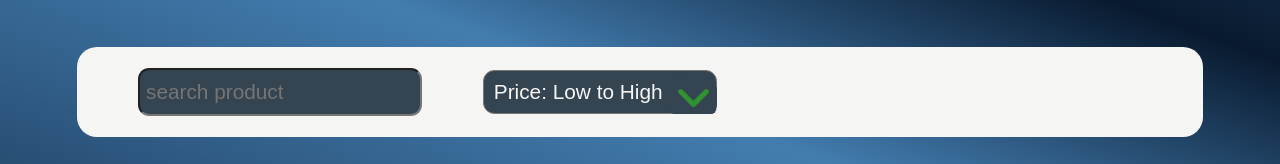
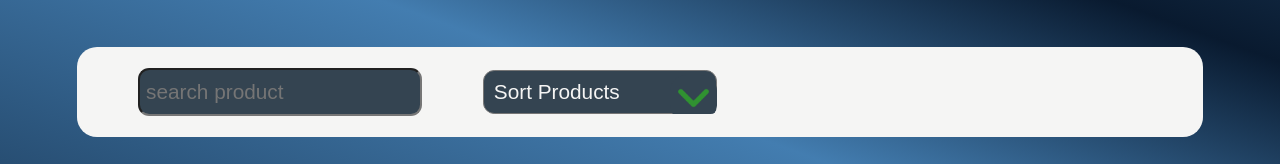
Before and after one commit to celik-arda/e-commerce, a React (Vite) app: page / in a window 1280 px wide. Shown: the part 896-1060 px from the top of the page. Built offline with nearby package versions, Linux system fonts and the light colour scheme; no server answers; the database is empty.

Commit message:
feat (filterbar & ProductSection): add sort function
connect sorting-form state to contextApi, use changed form value, sort products via a function based on their price values (High to Low or Low to High)

```diff
--- a/src/components/productSection/ProductSection.tsx
+++ b/src/components/productSection/ProductSection.tsx
@@ -1,7 +1,8 @@
 import style from './ProductSection.module.css'
+// import style from './ProductSection.module.scss'
 import { useEffect, useContext } from 'react';
 import MyAllContext from '../../contextProviders/MyContextProvider.tsx'
-import { collection } from 'firebase/firestore';
+import { collection, CollectionReference } from 'firebase/firestore';
 import { db } from '../../../firebase.tsx';
 import SingleProduct from '../singleProduct/SingleProduct.tsx';
 
@@ -26,15 +27,49 @@ const ProductSection = () => {
         return <div>productsection load...</div>;
     }
 
-    const {allProducts, setAllProducts} = contextVariables;
+    const {allProducts, setAllProducts, sortingPriceType, setSortingPriceType} = contextVariables;
 
-    let getProductsFromFirestoreAndList = (collectionRef : any) => {
+    let getProductsFromFirestoreAndList = (collectionRef : CollectionReference) => {
 
         UIprocess.getAllProductsAndList(collectionRef, setAllProducts);
 
         return allProducts;
     }
 
+    // Product Sorting Function (Based On Price)  //
+    const sortingProductBasedOnPrice = async (sortingType: string) : Promise<void> => {
+
+        let defaultAllProducts: AllProducts[] = await UIprocess.getAllProductsAndList(productsRef, setAllProducts);
+
+        console.log("sıralanmadan önce çekilen data : ",defaultAllProducts)
+
+        let sortedAllProducts : AllProducts[] = [];
+
+        if (!defaultAllProducts) {
+            return;
+        }
+        else {
+            if (sortingType === "default") {
+                return;
+            }
+            else if (sortingType === "toHigh") {
+                sortedAllProducts = defaultAllProducts.sort((a, b) => a.price - b.price);
+            }
+            else if (sortingType === "toLow") {
+                sortedAllProducts = defaultAllProducts.sort((a, b) => b.price - a.price);
+            }
+        }
+        setAllProducts(sortedAllProducts);
+
+    }
+
+    // When sort-select-form was changed, sort the products //
+    useEffect(() => {
+        sortingProductBasedOnPrice(sortingPriceType);
+    },[sortingPriceType])
+
+
+    // When page was opened, get the products //
     useEffect(() => {
         getProductsFromFirestoreAndList(productsRef);
     },[])
@@ -44,7 +79,7 @@ const ProductSection = () => {
         <div className={style.product_section}>
             <ul className={style.product_list}>
                 {
-                    allProducts.map((item: AllProducts | undefined, index) => (
+                    allProducts && allProducts.map((item: AllProducts | undefined, index) => (
 
                         <li key={index} className={style.product_item}>
                             <SingleProduct item={item} />
--- a/src/components/searchFilterBar/SearchAndFilterInputs.tsx
+++ b/src/components/searchFilterBar/SearchAndFilterInputs.tsx
@@ -1,4 +1,4 @@
-    import { useState, useContext, useEffect} from 'react';
+    import { useContext, useEffect} from 'react';
     import style from './SearchAndFilterInputs.module.css'
     import MyAllContext from '../../contextProviders/MyContextProvider';
     import SearchResults from '../../components/searchFilterBarResults/SearchResults'
@@ -18,23 +18,19 @@
         // select collection named products in firestore //
         const productsRef = collection(db, "products");
 
-        const [selectListValue, setSelectListValue] = useState();
-
         let contextVariables = useContext(MyAllContext);
 
         if(!contextVariables){
             return <div>loading context...</div>
         }
 
-        const {searchBarValue, setSearchBarValue, searchResultVisible, setSearchResultVisible, setListResult} = contextVariables;
+        const {searchBarValue, setSearchBarValue, searchResultVisible, setSearchResultVisible, setListResult, sortingPriceType, setSortingPriceType} = contextVariables;
 
         const handleSortingProductList = (e: any) => {
-
-            setSelectListValue(e.target.value);
+            setSortingPriceType(e.target.value);
         }
 
         useEffect(() => {
-
             const trimmed = searchBarValue.trim();
 
             if (trimmed !== "") {
@@ -47,9 +43,8 @@
             else {
                 if (searchResultVisible) {
                     setSearchResultVisible(false);
+                }
             }
-    }
-
         },[searchBarValue]);
 
 
@@ -67,9 +62,10 @@
                 <div className={style.filter_area}>
                     <form className={style.sort_form_area}>
 
-                        <select value={selectListValue} onChange={handleSortingProductList}>
-                            <option value="lowToHigh">Price: Low to High</option>
-                            <option value="highToLow">Price: High to Low</option>
+                        <select value={sortingPriceType} onChange={handleSortingProductList}>
+                            <option value="toHigh">Price: Low to High</option>
+                            <option value="toLow">Price: High to Low</option>
+                            <option value="default">Sort Products</option>
                         </select>
                         <img src='/sort_product_icon_.png' />
                     </form>
--- a/src/contextProviders/MyContextProvider.tsx
+++ b/src/contextProviders/MyContextProvider.tsx
@@ -34,6 +34,11 @@ interface MyContextType {
     setUserAuthState: (newValue: boolean) => void,
     createdAccountTime: FieldValue | undefined,
     setCreatedAccountTime: (newValue: FieldValue | undefined) => void,
+    sortingPriceType: string,
+    setSortingPriceType: (newValue: string) => void,
+    // selectListValue: string,
+    // setSelectListValue: (newValue: string) => void,
+
 }
 
 
@@ -49,6 +54,8 @@ export const MyContextProvider = ({children}: {children: ReactNode}) => {
     const [searchResultVisible, setSearchResultVisible] = useState<boolean>(false);
     const [userAuthState, setUserAuthState] = useState<boolean>(false);
     const [createdAccountTime, setCreatedAccountTime] = useState<FieldValue | undefined>(undefined);
+    const [sortingPriceType, setSortingPriceType] = useState<string>("default");
+    // const [selectListValue, setSelectListValue] = useState(default);
 
     const myContext : MyContextType = {
 
@@ -69,6 +76,10 @@ export const MyContextProvider = ({children}: {children: ReactNode}) => {
         setUserAuthState,
         createdAccountTime,
         setCreatedAccountTime,
+        sortingPriceType,
+        setSortingPriceType,
+        // selectListValue,
+        // setSelectListValue,
     }
 
     return (
```
